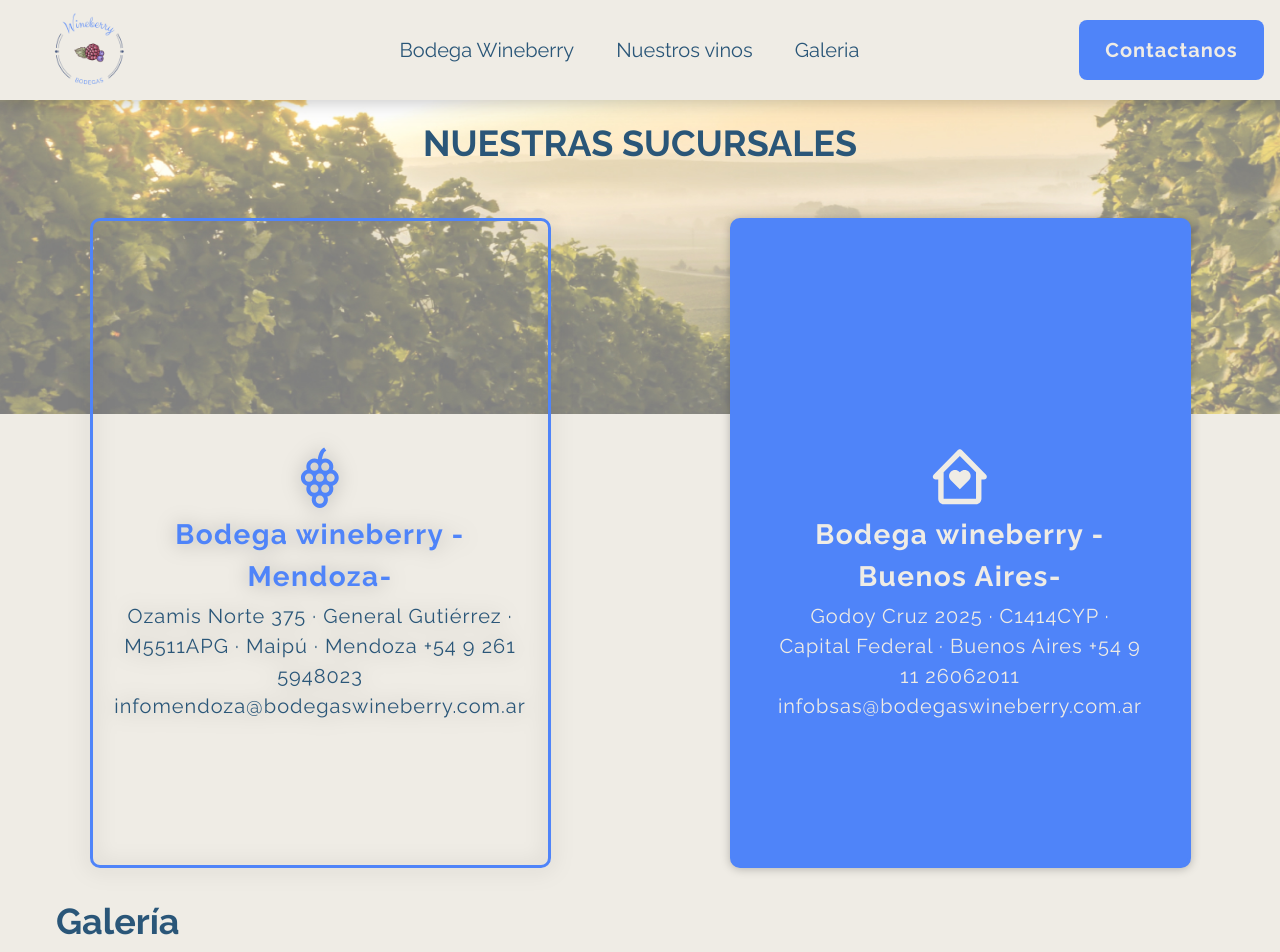
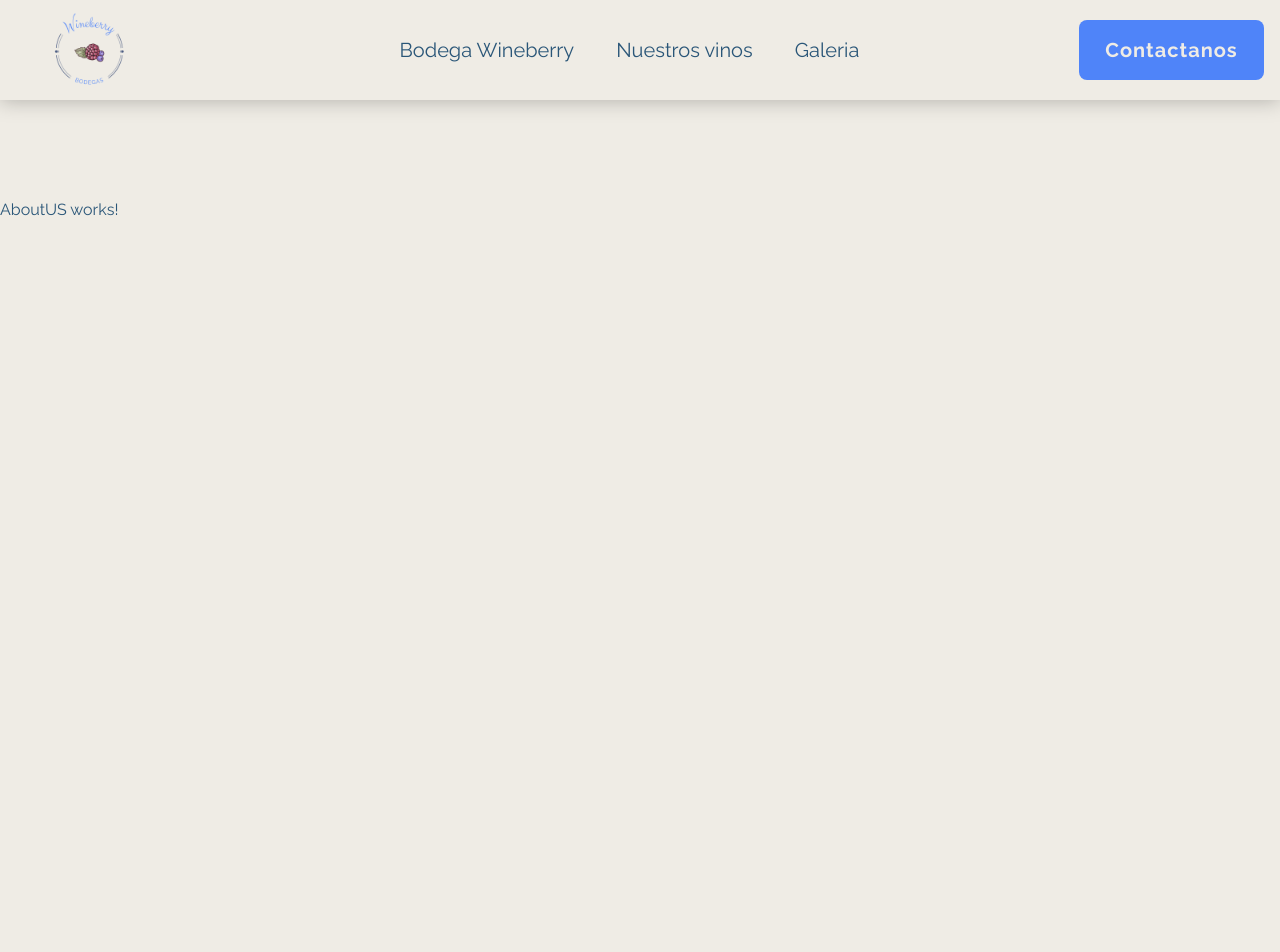
Before and after one commit to frontendcafe/cmyk-blueberry, a React (Create React App) app: page /sobre-nosotros in a window 1280 px wide. Shown: the top 952 px of the page. Built offline with nearby package versions, Linux system fonts and the light colour scheme.

Commit message:
Descargué librería react-router-dom, hice enrutado en app.js y cree vistas de 'sobre-nosotros' y 'lo-nuevo'

```diff
--- a/package.json
+++ b/package.json
@@ -8,6 +8,7 @@
     "@testing-library/user-event": "^12.1.10",
     "react": "^17.0.2",
     "react-dom": "^17.0.2",
+    "react-router-dom": "^5.3.0",
     "react-scripts": "4.0.3",
     "sass": "^1.38.2",
     "web-vitals": "^1.0.1"
--- a/src/App.js
+++ b/src/App.js
@@ -1,13 +1,32 @@
 import Navbar from "./components/Navbar";
 import Sucursales from "./views/sucursales/index.js"
 import Gallery from './components/Gallery/index';
+import AboutUS from "./views/aboutUS";
+import News from "./views/news";
+import { BrowserRouter as Router, Switch, Route} from "react-router-dom";
 
 function App() {
   return (
     <div className="App">
-      <Navbar/>
-      <Sucursales />
-      <Gallery />
+      <Router>
+        <Navbar></Navbar>
+          <Switch>
+            <Route path="/home" exact>
+              <Sucursales></Sucursales>
+              <Gallery></Gallery>
+            </Route>
+            <Route path="/sobre-nosotros" exact>
+              <AboutUS></AboutUS>
+            </Route>
+            <Route path="/lo-nuevo" exact>
+              <News></News>
+            </Route>
+            <Route path="/" exact>
+              <Sucursales></Sucursales>
+              <Gallery></Gallery>
+            </Route>
+          </Switch>
+      </Router>
     </div>
   );
 }
--- /dev/null
+++ b/src/views/aboutUS/index.js
@@ -0,0 +1,12 @@
+import React from "react";
+
+const AboutUS = () => {
+    return(
+
+        //Solo tienen este margin ahora para que se vea debajo del navbar y saber rápidamente si las
+        //rutas funcionan correctamente! Una vez se cree el correspondiente componente, borrar eso.
+        <div style={{marginTop:200}}>AboutUS works!</div>
+    )
+}
+
+export default AboutUS;
--- /dev/null
+++ b/src/views/news/index.js
@@ -0,0 +1,12 @@
+import React from "react";
+
+const News = () => {
+    return(
+
+        //Solo tienen este margin ahora para que se vea debajo del navbar y saber rápidamente si las
+        //rutas funcionan correctamente! Una vez se cree el correspondiente componente, borrar eso.
+        <div style={{marginTop:200}}>News works!</div>
+    )
+}
+
+export default News;
```
